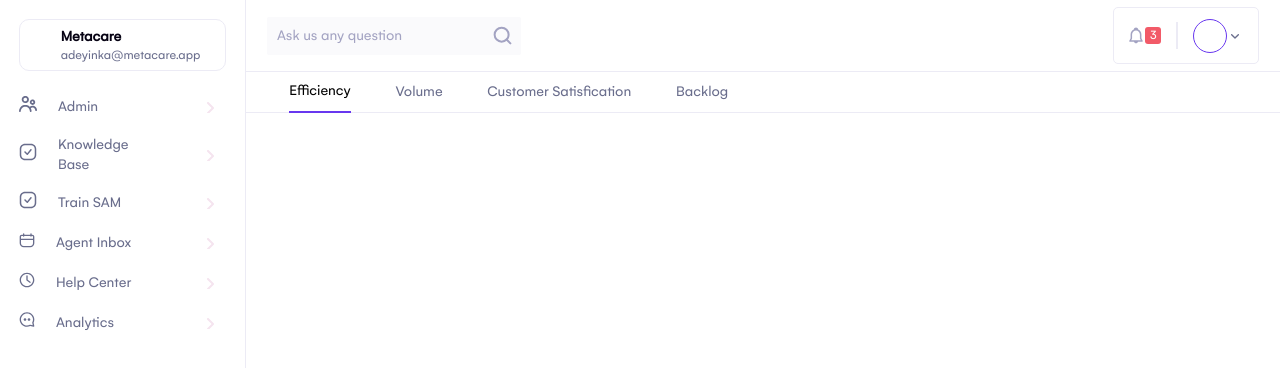
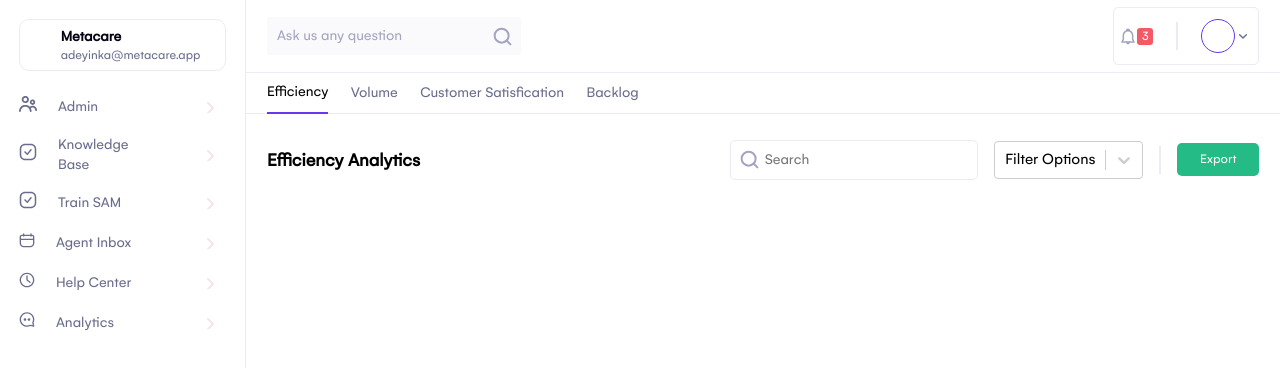
Before and after one commit to igaimerca/frontend-challenge, a React (Create React App) app: page / in a window 1280 px wide. Shown: the top 368 px of the page. Built offline with nearby package versions, Linux system fonts and the light colour scheme.

Commit message:
feat: added header

```diff
--- a/package.json
+++ b/package.json
@@ -9,6 +9,7 @@
     "react": "^17.0.2",
     "react-dom": "^17.0.2",
     "react-scripts": "5.0.0",
+    "react-select": "^5.2.2",
     "react-svg": "^14.1.15",
     "sass": "^1.49.9",
     "web-vitals": "^2.1.4"
--- /dev/null
+++ b/src/components/ui/Button/Button.jsx
@@ -0,0 +1,14 @@
+import React from 'react'
+import "./Button.scss";
+
+function Button() {
+  return (
+    <div>
+        <button className="btn">
+            Export
+        </button>
+    </div>
+  )
+}
+
+export default Button
--- /dev/null
+++ b/src/components/ui/Button/Button.scss
@@ -0,0 +1,16 @@
+.btn {
+    border-radius: 5px;
+    background-color: var(--green-color);
+    padding: 0.6em 1.7em;
+    color: white;
+    display: flex;
+    justify-content: center;
+    align-items: center;
+    border: none;
+    outline: none;
+    font-family: 'Gelion';
+    cursor: pointer;
+    &:hover {
+        background-color: #35ac82;
+    }
+}
--- a/src/components/ui/MainContainer/MainContainer.jsx
+++ b/src/components/ui/MainContainer/MainContainer.jsx
@@ -1,5 +1,8 @@
 import React from 'react'
+import Button from '../Button/Button';
 import NavBar from '../NavBar/NavBar';
+import Search from '../Search/Search';
+import SelectInput from '../SelectInput/SelectInput';
 import "./MainContainer.scss";
 import Tabs from './Tabs';
 
@@ -8,7 +11,20 @@ function MainContainer() {
         <div className="main-container">
             <NavBar />
             <div className="content">
-            <Tabs />
+                <Tabs />
+                <div className="header flex">
+                    <h3 className="title">Efficiency Analytics</h3>
+                    <div className="flex">
+                        <Search />
+                        <div className="flex">
+                            <SelectInput />
+                            <div className="vertical-line-container">
+                                <div className="vertical-line"></div>
+                            </div>
+                            <Button />
+                        </div>
+                    </div>
+                </div>
             </div>
         </div>
     )
--- a/src/components/ui/MainContainer/MainContainer.scss
+++ b/src/components/ui/MainContainer/MainContainer.scss
@@ -2,7 +2,12 @@
     flex: 5;
     overflow-y: scroll;
     height: 100%;
-
+    .header {
+        padding: 15px 1.3rem;
+        .title {
+            color: #000;
+        }
+    }
 }
 .tabs-container {
     padding: 0 1.3rem;
@@ -11,8 +16,9 @@
     height: 40px;
     span {
         height: 100%;
-        margin: 0 1.4rem;
+        margin-right: 1.4rem;
         cursor: pointer;
+        user-select: none;
     }
     span.active {
         border-bottom: 2px solid var(--purple-color);
--- a/src/components/ui/NavBar/NavBar.scss
+++ b/src/components/ui/NavBar/NavBar.scss
@@ -40,15 +40,6 @@
     margin-left: 2px;
     border-radius: 3px;
   }
-  .vertical-line-container {
-    height: 55px;
-    width: 2px;
-  }
-  .vertical-line {
-    height: 50%;
-    width: 100%;
-    background-color: var(--border-color);
-  }
   .profile-picture {
     width: 32px;
     height: 32px;
--- /dev/null
+++ b/src/components/ui/Search/Search.jsx
@@ -0,0 +1,14 @@
+import React from 'react'
+import Icons from "../../../assets/icons/index";
+import "./Search.scss";
+
+function Search() {
+  return (
+    <div className="search-input flex">
+        {Icons.Search}
+        <input type="text" placeholder="Search" className="small" />
+    </div>
+  )
+}
+
+export default Search
--- /dev/null
+++ b/src/components/ui/Search/Search.scss
@@ -0,0 +1,13 @@
+.search-input {
+    border-radius: 5px;
+    border: 1px solid var(--border-color);
+    padding: 0.5em;
+    width: 230px;
+    margin: 0 1rem;
+    input {
+        height: 100%;
+        width: 88%;
+        border: none;
+        outline: none;
+    }
+}
--- /dev/null
+++ b/src/components/ui/SelectInput/SelectInput.jsx
@@ -0,0 +1,25 @@
+import React, { useState } from 'react';
+import Select from 'react-select';
+import "./SelectInput.scss"
+
+const options = [
+  { value: 'Option1', label: 'Option1' },
+  { value: 'Option2', label: 'Option2' },
+  { value: 'Option3', label: 'Option3' },
+];
+
+export default function SelectInput() {
+  const [selectedOption, setSelectedOption] = useState(null);
+
+  return (
+    <div className="App">
+      <Select
+        defaultValue={selectedOption}
+        placeholder="Filter Options"
+        onChange={setSelectedOption}
+        className="select-control"
+        options={options}
+      />
+    </div>
+  );
+}
--- /dev/null
+++ b/src/components/ui/SelectInput/SelectInput.scss
@@ -0,0 +1,8 @@
+.select-control {
+    color: black;
+    max-width: 160px;
+
+    #react-select-3-placeholder {
+        color: #000;
+    }
+}
--- a/src/index.scss
+++ b/src/index.scss
@@ -4,7 +4,7 @@
     --text-muted-color: #A3A3C2;
     --black-color: #060213;
     --purple-color: #6837ef;
-    --green-color: #25bb87;
+    --green-color: #25BB87;
     --orange-color: #f05d23;
     --blue-color: #3e68ff;
     --border-color: #ecebf5;
@@ -26,17 +26,33 @@
   src: local("Gelion Black"),
     url("./assets/fonts/Gelion/Gelion Black.woff") format("woff");
 }
-
+* {
+    font-family: 'Gelion';
+}
 body {
   margin: 0;
   padding: 0;
   box-sizing: border-box;
   color: var(--grey-color);
-  font-family: "Gelion";
   height: 100vh;
   width: 100vw;
   overflow: hidden;
 }
+
+// Vertical line
+.vertical-line-container {
+    height: 56px;
+    width: 2px;
+    display: flex;
+    margin: 0 1rem;
+    align-items: center;
+    justify-content: center;
+  }
+  .vertical-line {
+    height: 50%;
+    width: 100%;
+    background-color: var(--border-color);
+  }
 
 // SCROLL BAR
 ::-webkit-scrollbar {
```
Also changed, not shown: 1 other file (tests, documents, lock files or other folders).
